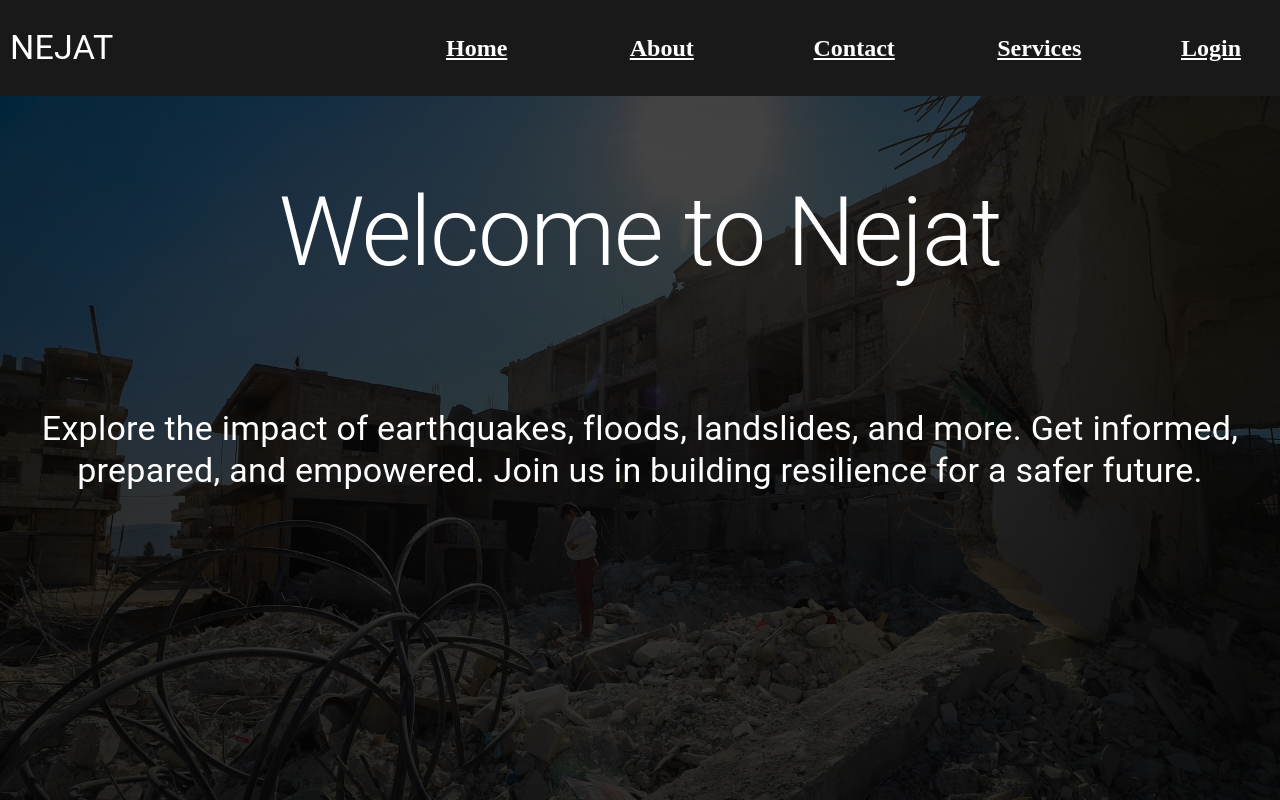
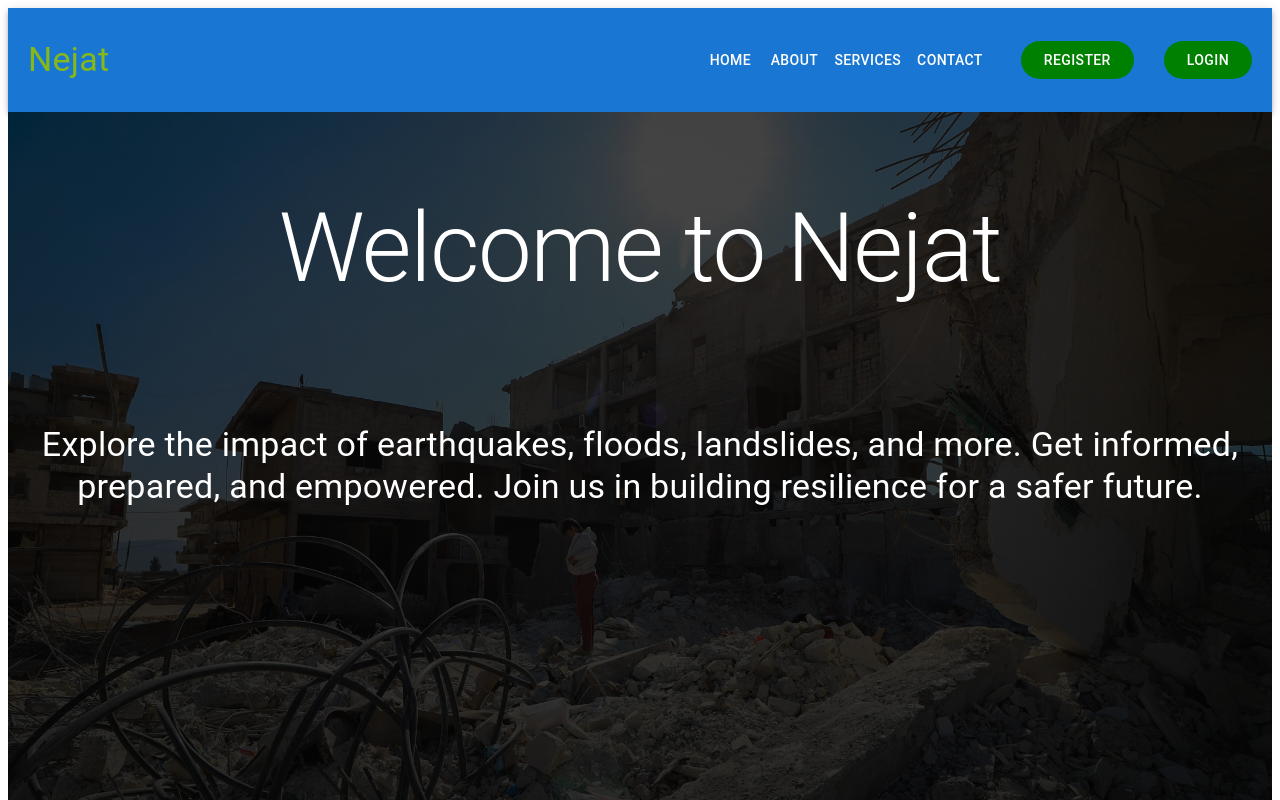
Before and after one commit to faizmohmmadR/nejat, a React (Create React App) app in the folder frontend/: page / in a window 1280 px wide. Shown: the top 800 px of the page. Built offline with nearby package versions, Linux system fonts and the light colour scheme.

Commit message:
this task is done

```diff
--- a/frontend/src/App.css
+++ b/frontend/src/App.css
@@ -1,7 +1,196 @@
-/* default styling */
+.container-fluid {
+  position: relative;
+  padding: 0;
+}
 
-* {
+.navbar {
+  width: 100%;
+  display: flex;
+  flex-wrap: wrap;
+  align-items: center;
+  justify-content: space-between;
+  padding: 4px;
+  padding-left: 16px;
+  padding-right: 16px;
+  padding-top: 12px;
+  padding-bottom: 0;
+  background-color: #0069d9;
+}
+
+.navbar-light {
+  background-color: #fff;
+}
+
+.py-3 {
+  padding-top: 12px;
+  padding-bottom: 12px;
+}
+
+.py-lg-0 {
+  padding-top: 0;
+  padding-bottom: 0;
+}
+
+.navbar-brand {
+  margin: 0;
   padding: 0;
+}
+
+.text-primary {
+  color: #007bff;
+}
+
+.m-0 {
   margin: 0;
-  box-sizing: border-box;
 }
+
+.me-3 {
+  margin-right: 0.75rem;
+}
+
+.fa-map-marker-alt {
+  font-size: 1.5rem;
+}
+
+.navbar-toggler {
+  border: none;
+  background-color: transparent;
+  cursor: pointer;
+}
+
+.fa-bars {
+  font-size: 1.25rem;
+}
+
+.collapse {
+  display: flex !important;
+  flex-basis: 100%;
+  flex-grow: 1;
+  flex-shrink: 1;
+}
+
+.navbar-nav {
+  margin-left: auto;
+  padding: 0;
+}
+
+.nav-item {
+  display: inline-block;
+}
+
+.nav-link {
+  color: rgba(0, 0, 0, 0.5);
+  text-decoration: none;
+  padding: 0.5rem 1rem;
+}
+
+.nav-link:hover {
+  color: rgba(0, 0, 0, 0.7);
+}
+
+.dropdown {
+  position: relative;
+}
+
+.dropdown-toggle::after {
+  display: inline-block;
+  margin-left: 0.255em;
+  vertical-align: 0.255em;
+  content: "";
+  border-top: 0.3em solid;
+  border-right: 0.3em solid transparent;
+  border-bottom: 0;
+  border-left: 0.3em solid transparent;
+}
+
+.dropdown-menu {
+  position: absolute;
+  left: 0;
+  z-index: 1000;
+  display: none;
+  min-width: 10rem;
+  padding: 0.5rem 0;
+  margin: 0.125rem 0 0;
+  font-size: 1rem;
+  color: #212529;
+  text-align: left;
+  background-color: #fff;
+  background-clip: padding-box;
+  border: 1px solid rgba(0, 0, 0, 0.15);
+  border-radius: 0.25rem;
+}
+
+.dropdown-menu a {
+  display: block;
+  padding: 0.25rem 1.5rem;
+  clear: both;
+  font-weight: 400;
+  color: #212529;
+  text-align: inherit;
+  white-space: nowrap;
+  background-color: transparent;
+  border: 0;
+}
+
+.dropdown-item {
+  font-size: 0.875rem;
+  color: #6c757d;
+  padding: 0.25rem 1rem;
+  display: block;
+  clear: both;
+  font-weight: 400;
+  text-align: inherit;
+  white-space: nowrap;
+  background-color: transparent;
+  border: 0;
+}
+
+.dropdown-item:hover {
+  color: #495057;
+  background-color: #f8f9fa;
+}
+
+.btn {
+  display: inline-block;
+  font-weight: 400;
+  text-align: center;
+  white-space: nowrap;
+  vertical-align: middle;
+  user-select: none;
+  border: 1px solid transparent;
+  padding: 0.375rem 0.75rem;
+  font-size: 1rem;
+  line-height: 1.5;
+  border-radius: 0.25rem;
+}
+
+.btn-primary {
+  color: #fff;
+  background-color: #007bff;
+  border-color: #007bff;
+}
+
+.btn-primary:hover {
+  color: #fff;
+  background-color: #0069d9;
+  border-color: #0062cc;
+}
+
+.rounded-pill {
+  border-radius: 50rem;
+}
+
+.py-2 {
+  padding-top: 0.5rem;
+  padding-bottom: 0.5rem;
+}
+
+.px-4 {
+  padding-left: 1rem;
+  padding-right: 1rem;
+}
+
+.px-lg-5 {
+  padding-left: 3rem;
+  padding-right: 3rem;
+}
--- a/frontend/src/App.js
+++ b/frontend/src/App.js
@@ -1,15 +1,18 @@
 import React from "react";
 import "./App.css";
+
 import { Outlet } from "react-router-dom";
 import { Grid } from "@mui/material";
 import Footer from "./Components/Layout/Footer/Footer";
-import Nav from "./Components/Layout/Nav/Nav";
+
 import PopulerEvent from "./Components/Layout/PopualerEvent/PopulerEvent";
+
+import Navbar from "./Components/Navbar/Navbar";
 
 function App() {
   return (
     <Grid maxWidth="xl" margin="0px auto" container>
-      <Nav />
+      <Navbar />
       <Outlet />
       <Footer />
       <PopulerEvent />
--- a/frontend/src/Components/Layout/News/News.jsx
+++ b/frontend/src/Components/Layout/News/News.jsx
@@ -136,7 +136,7 @@ const News = () => {
                 minHeight: { xs: "30vh", md: "50svh" },
                 transition: "transform 0.3s",
                 "&:hover": {
-                  transform: "scale(6.1)",
+                  transform: "scale(1.1)",
                 },
                 objectFit: "cover",
               }}
--- a/frontend/src/Components/Layout/PopualerEvent/PopulerEvent.jsx
+++ b/frontend/src/Components/Layout/PopualerEvent/PopulerEvent.jsx
@@ -4,9 +4,8 @@ import { styled } from "@mui/system";
 
 const PopulerEvent = () => {
   const StyledImage = styled("img")({
-    objectFit: "cover",
-    width: "100%",
-    height: "100%",
+    width: "90%",
+    height: "90%",
   });
 
   return (
@@ -87,6 +86,7 @@ const PopulerEvent = () => {
                 transition: "transform 0.3s",
                 "&:hover": {
                   transform: "scale(1.1)",
+                  objectFit: "cover",
                 },
                 position: "relative",
               }}
@@ -112,8 +112,8 @@ const PopulerEvent = () => {
                   color: "primary.main",
                   fontWeight: "bold",
                   position: "absolute",
-                  bottom: "0.1rem",
-                  right: 0,
+                  bottom: "3rem",
+                  right: "4rem",
                   margin: "1rem",
                   padding: "0.5rem 1rem",
                 }}
@@ -160,7 +160,7 @@ const PopulerEvent = () => {
                   fontWeight: "bold",
                   position: "absolute",
                   bottom: "8rem",
-                  right: 0,
+                  right: "2rem",
                   margin: "1rem",
                   padding: "0.5rem 1rem",
                 }}
@@ -207,7 +207,7 @@ const PopulerEvent = () => {
                   fontWeight: "bold",
                   position: "absolute",
                   bottom: "8rem",
-                  right: 0,
+                  right: "2rem",
                   margin: "1rem",
                   padding: "0.5rem 1rem",
                 }}
@@ -257,7 +257,7 @@ const PopulerEvent = () => {
               fontWeight: "bold",
               position: "absolute",
               bottom: "8rem",
-              right: 0,
+              right: "3rem",
               margin: "1rem",
               padding: "0.5rem 1rem",
             }}
--- /dev/null
+++ b/frontend/src/Components/Navbar/Navbar.jsx
@@ -0,0 +1,119 @@
+import React from "react";
+import { AppBar, Toolbar, Typography, Button, Grid } from "@mui/material";
+
+import { Link } from "react-router-dom";
+
+const Navbar = () => {
+  return (
+    <AppBar position="static">
+      <Toolbar sx={{ padding: { xs: "10px", md: "20px" } }}>
+        <Grid container alignItems="center" justifyContent="space-between">
+          <Grid item>
+            <Typography variant="h4" component="div" sx={{ color: "#86B817" }}>
+              Nejat
+            </Typography>
+          </Grid>
+          <Grid item>
+            <Button
+              color="inherit"
+              component={Link}
+              to="/"
+              sx={{
+                "&:hover": {
+                  color: "#86B817",
+                  background: "none",
+                },
+              }}
+            >
+              Home
+            </Button>
+            <Button
+              color="inherit"
+              component={Link}
+              to="/about"
+              sx={{
+                "&:hover": {
+                  color: "#86B817",
+                  background: "none",
+                  border: "0.5px solid green",
+                  borderWidth: "3px",
+                  borderRight: "none",
+                  borderLeft: "none",
+                  borderTop: "none",
+                },
+              }}
+            >
+              About
+            </Button>
+            <Button
+              color="inherit"
+              component={Link}
+              to="/service"
+              sx={{
+                "&:hover": {
+                  color: "#86B817",
+                  background: "none",
+                  border: "0.5px solid green",
+
+                  borderRight: "none",
+                  borderLeft: "none",
+                  borderTop: "none",
+                },
+              }}
+            >
+              Services
+            </Button>
+            <Button
+              color="inherit"
+              component={Link}
+              to="/contact"
+              sx={{
+                "&:hover": {
+                  color: "#86B817",
+                  background: "none",
+                  border: "0.5px solid green",
+                  borderWidth: "3px",
+                  borderRight: "none",
+                  borderLeft: "none",
+                  borderTop: "none",
+                },
+              }}
+            >
+              Contact
+            </Button>
+            <Button
+              color="inherit"
+              sx={{
+                backgroundColor: "green",
+                borderRadius: "22px",
+                padding: "7px 23px",
+                marginLeft: { xs: "10px", md: "30px" },
+                "&:hover": {
+                  backgroundColor: "green",
+                },
+              }}
+            >
+              Register
+            </Button>
+            <Button
+              color="inherit"
+              sx={{
+                backgroundColor: "green",
+                borderRadius: "22px",
+                padding: "7px 23px",
+                marginLeft: { xs: "10px", md: "30px" },
+                "&:hover": {
+                  backgroundColor: "green",
+                },
+              }}
+            >
+              Login
+            </Button>
+          </Grid>
+        </Grid>
+      </Toolbar>
+    </AppBar>
+  );
+};
+
+export default Navbar;
```
